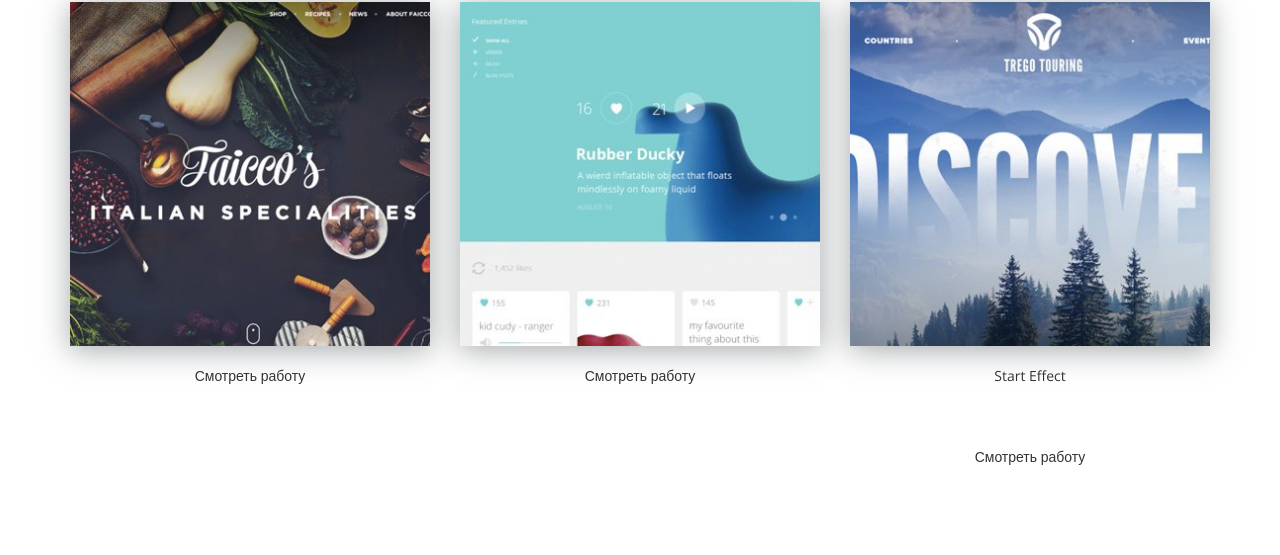
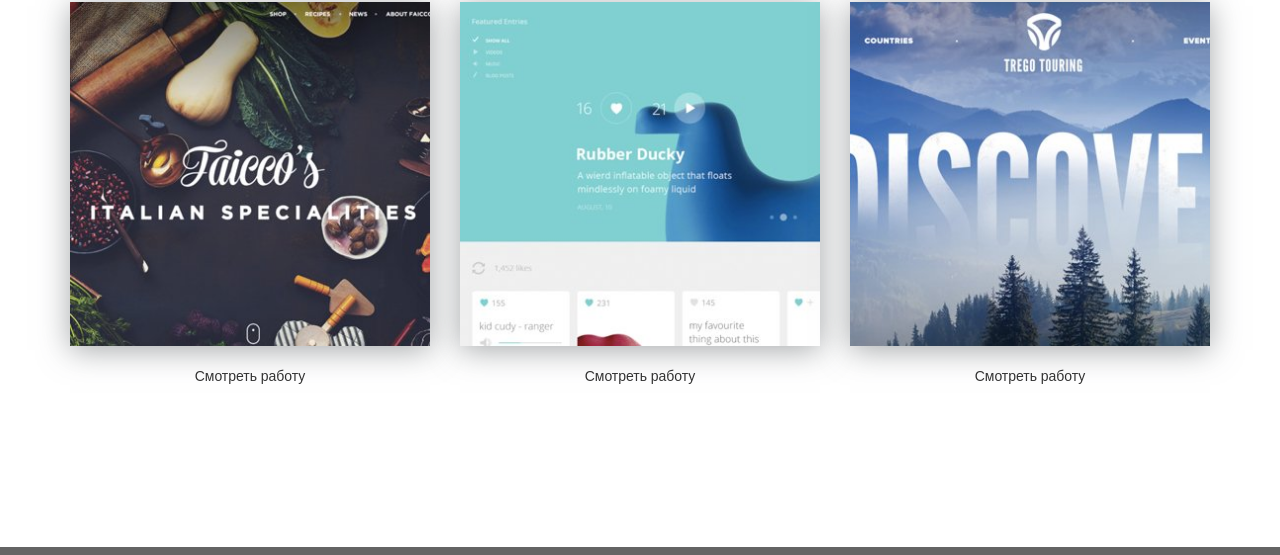
Before and after one commit to Granit201721/Granit201721.github.io, a plain HTML site: page index.html in a window 1280 px wide. Shown: the part 1029-1584 px from the top of the page. Drawn offline with nearby package versions, Linux system fonts and the light colour scheme.

Commit message:
Update index.html

```diff
--- a/index.html
+++ b/index.html
@@ -56,8 +56,7 @@
           <div class="col-md-4">
             <div class="portfolio-block">
             <img src="img/portfolio/3.jpg" alt="работа №3">
-	    <a class="cd-btn">Start Effect</a>
-            <a class="link cd-modal-trigger" href="#0">Смотреть работу</a>
+            <a class="link cd-modal-trigger" data-work="work-3" href="#0">Смотреть работу</a>
             </div>
           </div>
         </div>
```
